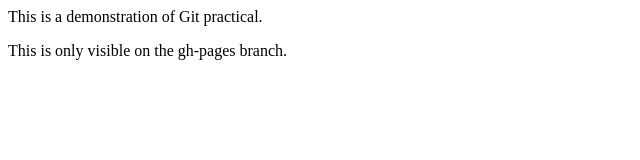
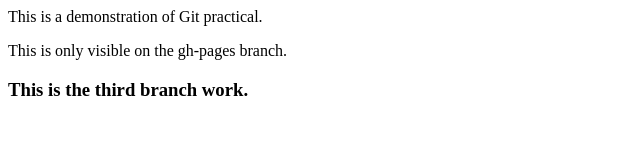
Before and after one commit to psy-a/git_practical, a plain HTML site: page index.html in a window 1280 px wide. Shown: the whole page, without its empty margins (0-640 px from the left). Drawn offline with Linux system fonts and the light colour scheme.

Commit message:
Will add third branch work

```diff
--- a/index.html
+++ b/index.html
@@ -9,6 +9,7 @@
     <p>
         This is only visible on the gh-pages branch.
     </p>
+    <h3>This is the third branch work.</h3>
 </body>
 
 </html>
```
